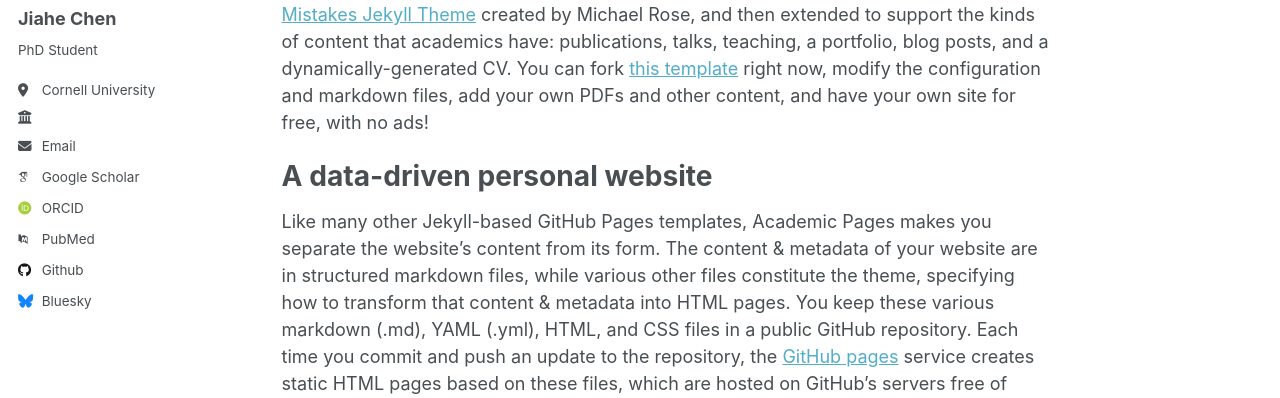
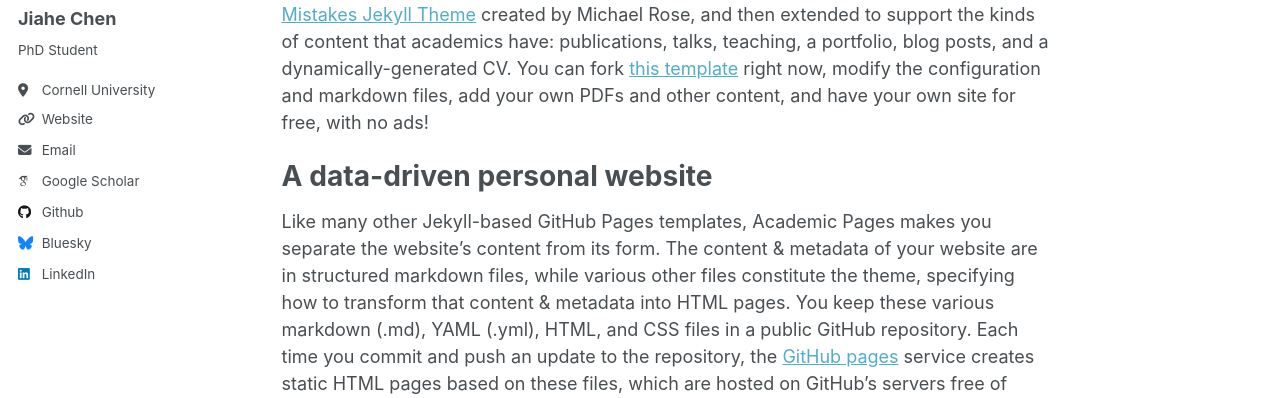
Before and after one commit to Ericland/Ericland.github.io, a Jekyll site: the page built from _pages/about.md, in a window 1280 px wide. Shown: the part 283-681 px from the top of the page. Built offline with Jekyll 4.4.1, drawn with Linux system fonts in a browser that asks for light colours; some web fonts are replaced; part of the change alters nothing that is shown.

Commit message:
Update _config.yml

```diff
--- a/_config.yml
+++ b/_config.yml
@@ -12,7 +12,7 @@ title                    : "Jiahe Chen"
 title_separator          : "-"
 name                     : &name "Jiahe Chen"
 description              : &description "personal description"
-url                      : https://Ericland.github.io # the base hostname & protocol for your site e.g. "https://[your GitHub username].github.io"
+url                      : "https://Ericland.github.io" # the base hostname & protocol for your site e.g. "https://[your GitHub username].github.io"
 baseurl                  : "" # the subpath of your site, e.g. "/blog"
 repository               : "Ericland/Ericland.github.io"
 
@@ -26,17 +26,17 @@ author:
   pronouns         : # example: "she/her"
   bio              : "PhD Student"
   location         : "Cornell University"
-  employer         : ""
-  uri              : # URL
-  email            : "none@example.org"
+  employer         :
+  uri              : "https://Ericland.github.io" # URL
+  email            : "jc3472@cornell.edu"
 
   # Academic websites
   arxiv            : # URL - Update with the correct link to your profile
-  googlescholar    : "https://scholar.google.com/citations?user=PS_CX0AAAAAJ"
+  googlescholar    : "https://scholar.google.com/citations?hl=en&user=08CBYoIAAAAJ"
   impactstory      : # URL
-  orcid            : "http://orcid.org/yourorcidurl"
+  orcid            : # URL
   semantic         : # URL
-  pubmed           : "https://www.ncbi.nlm.nih.gov/pubmed/?term=john+snow"
+  pubmed           : # URL
   researchgate     : # URL
   scopus           : # URL
 
@@ -44,7 +44,7 @@ author:
   bitbucket        : # Username - Update with your username on the site
   codepen          : # Username
   dribbble         : # Username
-  github           : "academicpages"
+  github           : "Ericland"
   kaggle           : # Username
   stackoverflow    : # User number or user number and name (i.e., use "1" or "1/jeff-atwood")
 
@@ -58,7 +58,7 @@ author:
   keybase          : # Username
   instagram        : # Username
   lastfm           : # Username
-  linkedin         : # Username
+  linkedin         : "jiahe-chen-67b19585"
   mastodon         : # URL
   medium           : # URL
   pinterest        : # Username
```
